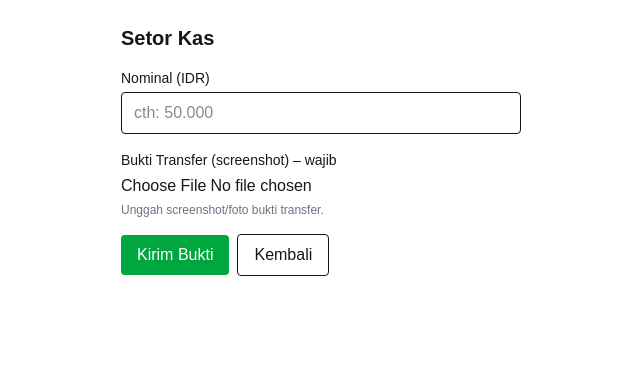
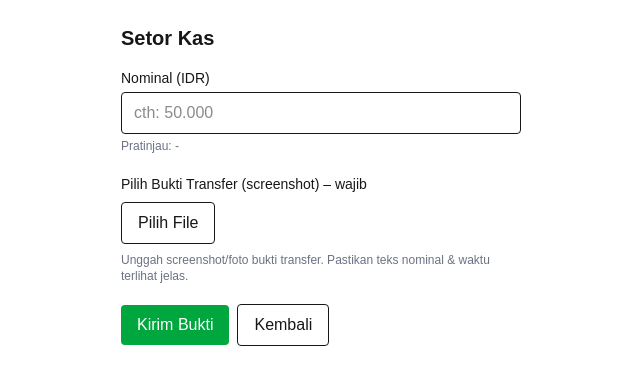
Before and after one commit to eric16644-lang/kas-pemuda, a Next.js app: page /setor in a window 1280 px wide. Shown: the top 384 px of the page, without its empty margins (319-959 px from the left). Built offline with nearby package versions, Linux system fonts and the light colour scheme; no server answers.

Commit message:
ui(setor): label di atas tombol file, preview bukti, dan tombol Hapus file

```diff
--- a/src/app/setor/page.tsx
+++ b/src/app/setor/page.tsx
@@ -1,5 +1,7 @@
+// src/app/setor/page.tsx
 'use client'
-import { useState } from 'react'
+
+import { useEffect, useMemo, useRef, useState } from 'react'
 import { useRouter } from 'next/navigation'
 import { supabaseBrowser } from '@/lib/supabaseBrowser'
 
@@ -18,8 +20,48 @@ export default function SetorPage() {
 
   const [amount, setAmount] = useState('')
   const [file, setFile] = useState<File | null>(null)
+  const [previewUrl, setPreviewUrl] = useState<string | null>(null)
   const [uploading, setUploading] = useState(false)
   const [error, setError] = useState<string | null>(null)
+  const inputRef = useRef<HTMLInputElement | null>(null)
+
+  const rupiahPreview = useMemo(() => {
+    const n = Number(amount.replace(/\D+/g, ''))
+    return Number.isFinite(n) && n > 0
+      ? new Intl.NumberFormat('id-ID', { style: 'currency', currency: 'IDR', maximumFractionDigits: 0 }).format(n)
+      : '-'
+  }, [amount])
+
+  // Buat / bersihkan preview object URL
+  useEffect(() => {
+    if (!file) {
+      if (previewUrl) {
+        URL.revokeObjectURL(previewUrl)
+        setPreviewUrl(null)
+      }
+      return
+    }
+    const url = URL.createObjectURL(file)
+    setPreviewUrl(url)
+    return () => {
+      URL.revokeObjectURL(url)
+    }
+    // eslint-disable-next-line react-hooks/exhaustive-deps
+  }, [file])
+
+  function onPickClicked() {
+    inputRef.current?.click()
+  }
+
+  function onFileChange(e: React.ChangeEvent<HTMLInputElement>) {
+    const f = e.target.files?.[0] ?? null
+    setFile(f)
+  }
+
+  function clearFile() {
+    setFile(null)
+    if (inputRef.current) inputRef.current.value = ''
+  }
 
   async function onSubmit(e: React.FormEvent) {
     e.preventDefault()
@@ -37,7 +79,7 @@ export default function SetorPage() {
 
     setUploading(true)
 
-    // 0) Hitung checksum SHA-256 file
+    // 0) Hitung checksum file (wajib di schema)
     let checksum = ''
     try {
       checksum = await sha256Hex(file)
@@ -47,7 +89,7 @@ export default function SetorPage() {
       return
     }
 
-    // 1) Upload file ke Supabase Storage (BUCKET: proofs)
+    // 1) Upload file ke Supabase Storage (bucket: proofs)
     const { data: s } = await supabase.auth.getSession()
     const uid = s.session?.user.id
     if (!uid) {
@@ -73,11 +115,11 @@ export default function SetorPage() {
     const pub = supabase.storage.from('proofs').getPublicUrl(path)
     const screenshot_url = pub.data.publicUrl
 
-    // 2) Kirim data ke API (amount_input + screenshot_url + checksum)
+    // 2) Simpan request bukti ke API
     const r = await fetch('/api/proofs', {
       method: 'POST',
       headers: { 'Content-Type': 'application/json' },
-      body: JSON.stringify({ amount: a, screenshot_url, checksum }),
+      body: JSON.stringify({ amount: Number(a), screenshot_url, checksum }),
     })
 
     let j: ApiResp | null = null
@@ -98,7 +140,8 @@ export default function SetorPage() {
     <div className="max-w-md mx-auto p-6 space-y-4">
       <h1 className="text-xl font-semibold">Setor Kas</h1>
 
-      <form onSubmit={onSubmit} className="space-y-4">
+      <form onSubmit={onSubmit} className="space-y-5">
+        {/* Nominal */}
         <div>
           <label className="block text-sm mb-1">Nominal (IDR)</label>
           <input
@@ -110,19 +153,68 @@ export default function SetorPage() {
             className="w-full rounded border px-3 py-2"
             required
           />
+          <div className="text-xs text-gray-500 mt-1">Pratinjau: {rupiahPreview}</div>
         </div>
 
+        {/* File uploader dengan label DI ATAS tombol */}
         <div>
-          <label className="block text-sm mb-1">Bukti Transfer (screenshot) – wajib</label>
+          <label className="block text-sm mb-2">Pilih Bukti Transfer (screenshot) – wajib</label>
+
+          {/* input file disembunyikan, tombol custom memicu klik */}
           <input
+            ref={inputRef}
             type="file"
             accept="image/*"
-            onChange={(e) => setFile(e.target.files?.[0] ?? null)}
-            className="w-full"
-            required
+            onChange={onFileChange}
+            className="hidden"
+            aria-label="Pilih bukti transfer"
+            required={!file}
           />
-          <p className="text-xs text-gray-500 mt-1">
-            Unggah screenshot/foto bukti transfer.
+
+          <div className="flex items-center gap-2">
+            <button
+              type="button"
+              onClick={onPickClicked}
+              className="px-4 py-2 rounded border hover:bg-gray-50"
+              disabled={uploading}
+            >
+              {file ? 'Ganti File' : 'Pilih File'}
+            </button>
+
+            {file && (
+              <button
+                type="button"
+                onClick={clearFile}
+                className="px-4 py-2 rounded border text-red-700 hover:bg-red-50"
+                disabled={uploading}
+              >
+                Hapus
+              </button>
+            )}
+          </div>
+
+          {/* info file */}
+          {file && (
+            <div className="mt-2 text-xs text-gray-600">
+              <div>Nama: <span className="font-medium">{file.name}</span></div>
+              <div>Ukuran: {(file.size / 1024).toFixed(1)} KB</div>
+            </div>
+          )}
+
+          {/* preview */}
+          {previewUrl && (
+            <div className="mt-3">
+              <div className="text-xs text-gray-500 mb-1">Preview:</div>
+              <img
+                src={previewUrl}
+                alt="Preview bukti transfer"
+                className="w-full max-h-64 object-contain rounded border"
+              />
+            </div>
+          )}
+
+          <p className="text-xs text-gray-500 mt-2">
+            Unggah screenshot/foto bukti transfer. Pastikan teks nominal & waktu terlihat jelas.
           </p>
         </div>
 
```
